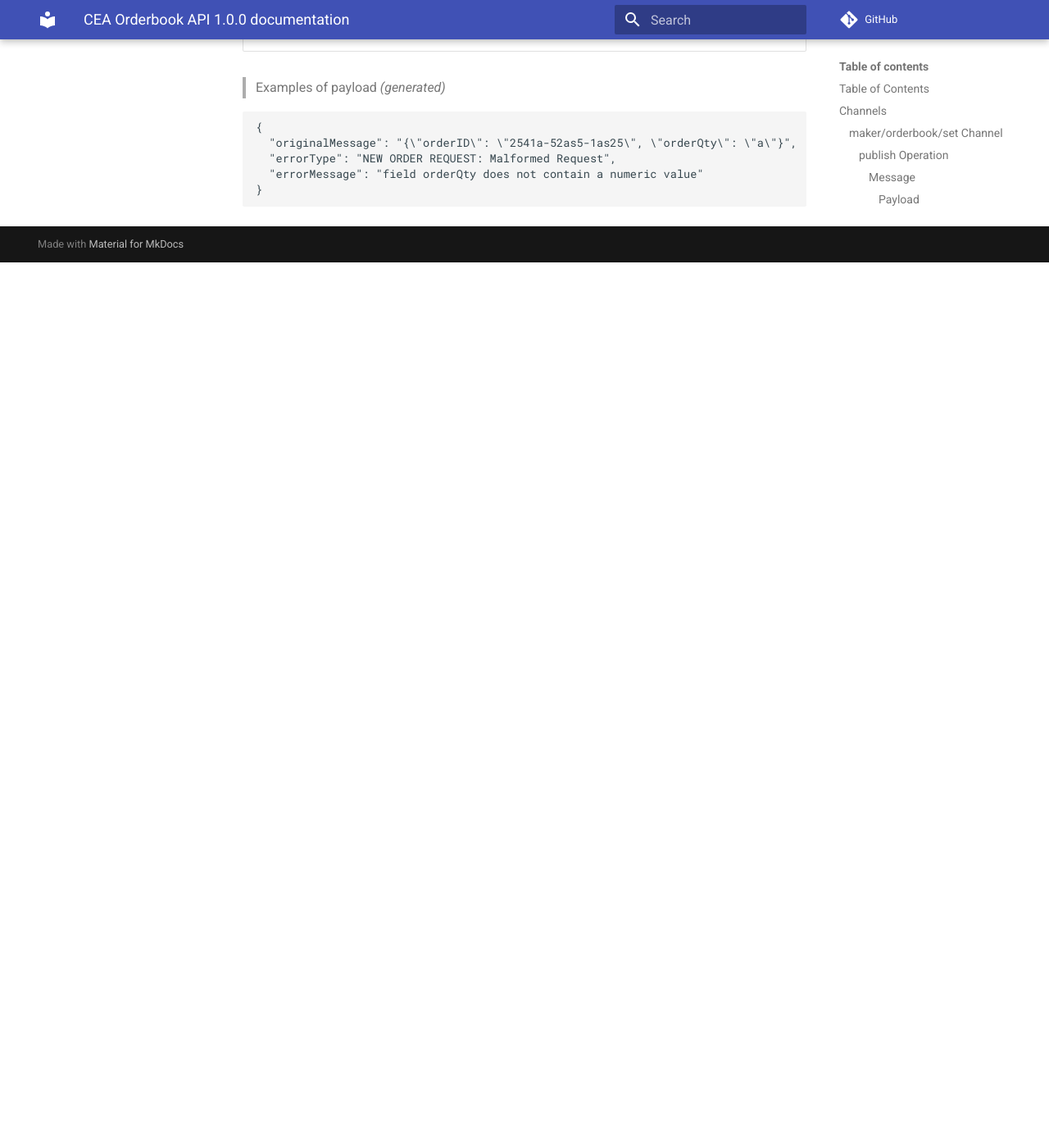
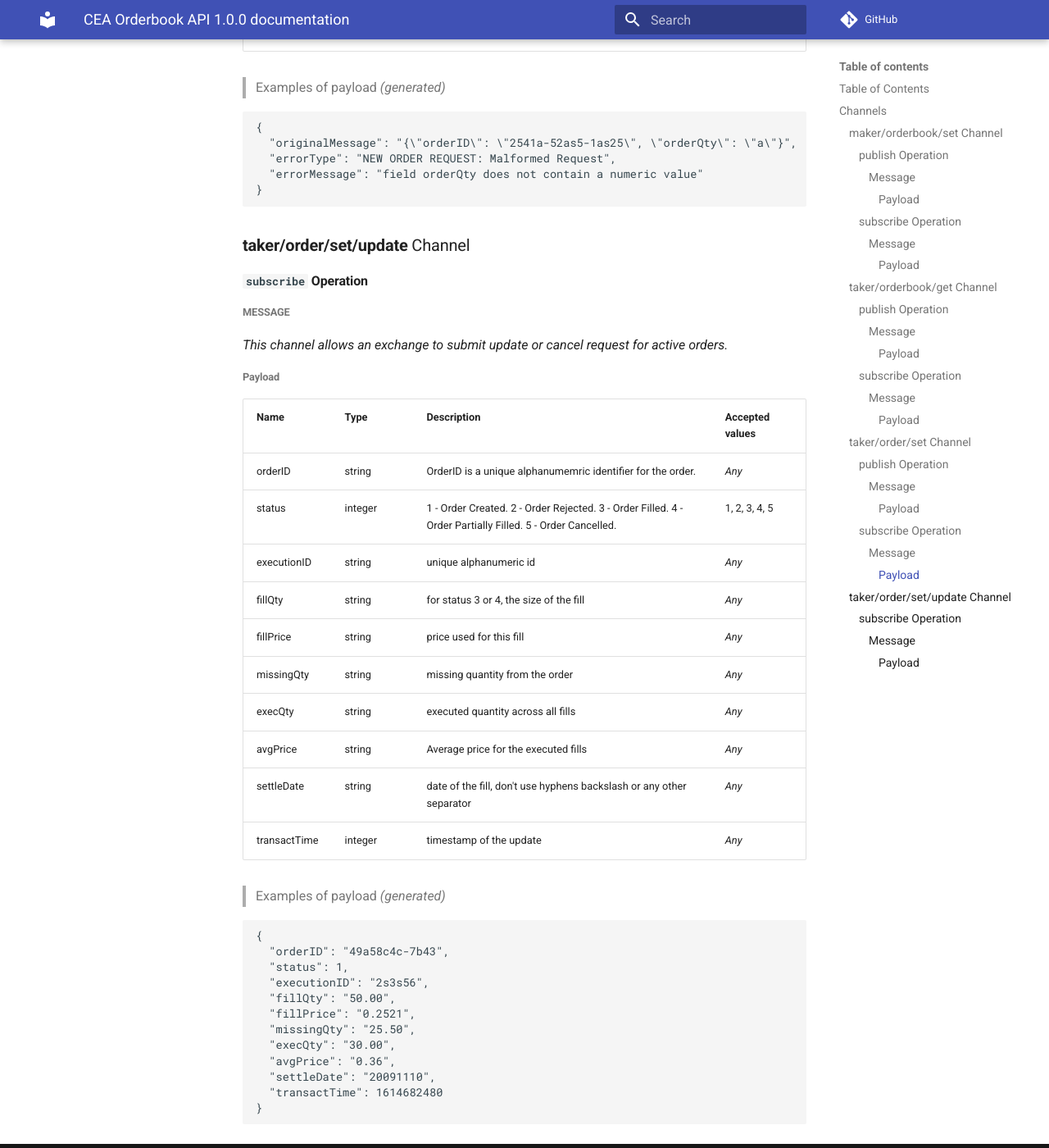
Before and after one commit to MasterVentures/cea-docs, an MkDocs documentation site: the page built from docs/api/asyncapi.md, in a window 1280 px wide and 1400 px high, scrolled down 5411 px. Shown: the whole window at 82% size. Built offline with MkDocs 1.6.1 and Material for MkDocs 9.7.7, drawn with Linux system fonts in a browser that asks for light colours; comment, search, counter and statistics services are not loaded; before the commit the page ends 5731 px from its top, so only the background shows below that.

Commit message:
added channel for order update

````diff
--- a/docs/api/asyncapi.md
+++ b/docs/api/asyncapi.md
@@ -225,3 +225,46 @@
   "errorMessage": "field orderQty does not contain a numeric value"
 }
 ```
+
+
+
+
+### **taker/order/set/update** Channel
+
+#### `subscribe` Operation
+
+##### Message
+
+*This channel allows an exchange to submit update or cancel request for active orders.*
+
+###### Payload
+
+| Name | Type | Description | Accepted values |
+|-|-|-|-|
+| orderID | string | OrderID is a unique alphanumemric identifier for the order. | _Any_ |
+| status | integer | 1 - Order Created. 2 - Order Rejected. 3 - Order Filled. 4 - Order Partially Filled. 5 - Order Cancelled. | 1, 2, 3, 4, 5 |
+| executionID | string | unique alphanumeric id | _Any_ |
+| fillQty | string | for status 3 or 4, the size of the fill | _Any_ |
+| fillPrice | string | price used for this fill | _Any_ |
+| missingQty | string | missing quantity from the order | _Any_ |
+| execQty | string | executed quantity across all fills | _Any_ |
+| avgPrice | string | Average price for the executed fills | _Any_ |
+| settleDate | string | date of the fill, don't use hyphens backslash or any other separator | _Any_ |
+| transactTime | integer | timestamp of the update | _Any_ |
+
+> Examples of payload _(generated)_
+
+```json
+{
+  "orderID": "49a58c4c-7b43",
+  "status": 1,
+  "executionID": "2s3s56",
+  "fillQty": "50.00",
+  "fillPrice": "0.2521",
+  "missingQty": "25.50",
+  "execQty": "30.00",
+  "avgPrice": "0.36",
+  "settleDate": "20091110",
+  "transactTime": 1614682480
+}
+```
````
Also changed, not shown: docs/orderbook.yaml (+69 -0 lines).
